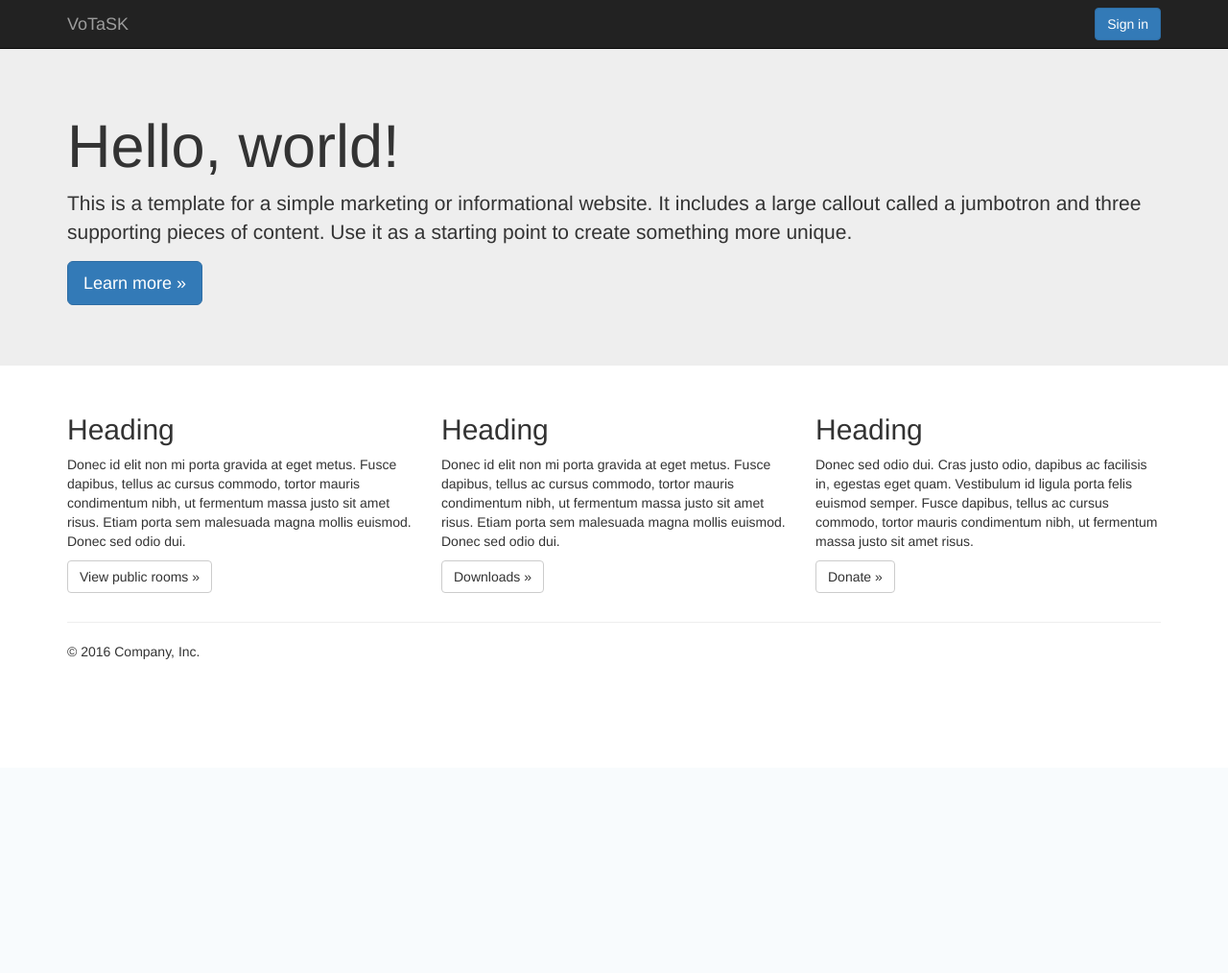
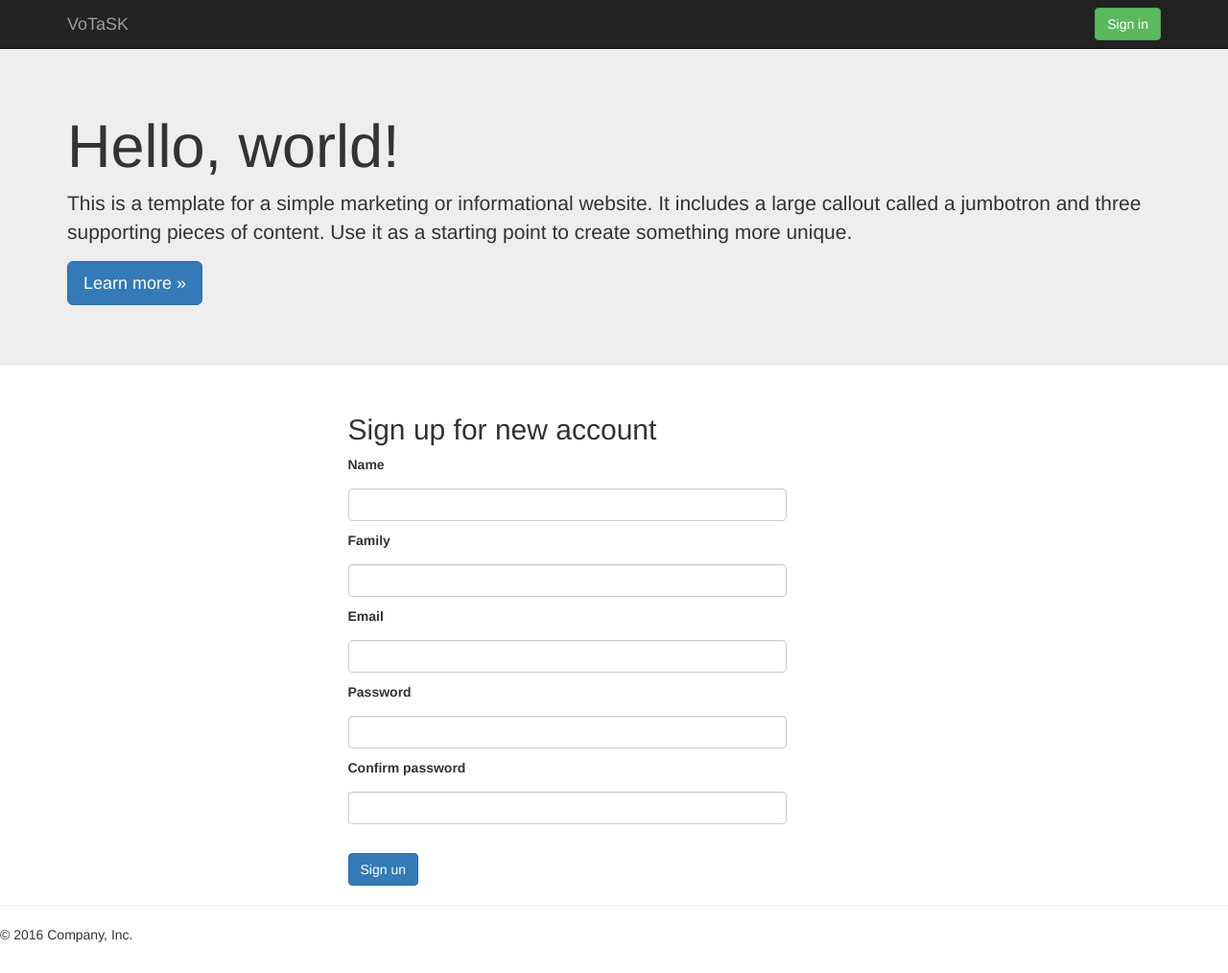
Before and after one commit to TrainingFlask/VoTask, a Flask app: page /auth/sign_up in a window 1280 px wide. Shown: the whole page at 96% size. Before the commit the page ends 687 px from the top, so only its background shows below. Run offline with Flask 2, Linux system fonts and the light colour scheme; some libraries are stand-ins or nearby versions.

Commit message:
complete login.html and register.html pages, login and register forms complete.

```diff
--- a/config.py
+++ b/config.py
@@ -4,6 +4,7 @@
 class Config:
     SECRET_KEY = os.environ.get('SECRET_KEY') or 'strong key'
     SQLALCHEMY_DATABASE_URI = 'sqlite:///votask.db'
+    WTF_CSRF_ENABLED = True
 
     @staticmethod
     def init_app(app):
--- a/run.py
+++ b/run.py
@@ -1,7 +1,5 @@
-import os
-
 from src.app import app
 
 
 if __name__ == '__main__':
-    app.run(host='0.0.0.0', port=8080)
+    app.run(host='0.0.0.0')
--- a/src/auth/forms.py
+++ b/src/auth/forms.py
@@ -1,8 +1,19 @@
-from flask_wtf import Form
-from wtforms import StringField, validators, PasswordField
+from flask_wtf import FlaskForm
+from wtforms import StringField, validators, PasswordField, BooleanField
+from flask_wtf.html5 import EmailField
 
 
-class LoginForm(Form):
+class LoginForm(FlaskForm):
 
-    email = StringField(label='Email', validator=[validators.DataRequired()])
-    password = PasswordField(label='Password', validator=[validators.DataRequired()])
+    email = StringField(label='Email', validators=[validators.DataRequired()])
+    password = PasswordField(label='Password', validators=[validators.DataRequired()])
+    remember_me = BooleanField(label='Remember me', default=False)
+
+
+class RegisterForm(FlaskForm):
+
+    name = StringField(label='Name', validators=[validators.DataRequired()])
+    family = StringField(label='Family', validators=[validators.DataRequired()])
+    email = EmailField(label='Email', validators=[validators.DataRequired()])
+    password = PasswordField(label='Password', validators=[validators.DataRequired()])
+    confirm_password = PasswordField(label='Confirm password', validators=[validators.DataRequired()])
--- a/src/auth/views.py
+++ b/src/auth/views.py
@@ -1,16 +1,21 @@
-from flask import render_template, redirect, url_for
+from flask import render_template, redirect, url_for, request
 from flask_login import login_user
 
 from . import bp_auth
-from src.auth.forms import LoginForm
+from src.auth.forms import LoginForm, RegisterForm
 
 
 @bp_auth.route('/sign_in', methods=['GET', 'POST'])
 def login():
     form = LoginForm()
+    if request.method == 'POST' and form.validate_on_submit():
+        print('OK')
     return render_template("auth/login.html", form=form)
 
 
 @bp_auth.route('/sign_up')
 def register():
-    return render_template("auth/register.html")
+    form = RegisterForm()
+    if request.method == 'POST' and form.validate_on_submit():
+        print('OK')
+    return render_template("auth/register.html", form=form)
--- a/src/templates/auth/register.html
+++ b/src/templates/auth/register.html
@@ -5,5 +5,55 @@
 {% endblock %}
 
 {% block navButton %}
-    <a href="{{ url_for('auth.login') }}"><button type="submit" class="btn btn-primary">Sign in</button></a>
+    <a href="{{ url_for('auth.login') }}"><button type="button" class="btn btn-success">Sign in</button></a>
 {% endblock%}
+
+{% block num2 %}
+    <div class="container">
+        <div class="row">
+            <div class="col-md-5 col-md-offset-3">
+                <h2>Sign up for new account</h2>
+            </div>
+        </div>
+
+        <form action="" method="POST" class="form-horizontal">
+            {{ form.hidden_tag() }}
+            <div class="row">
+                <div class="col-md-5 col-md-offset-3">
+                    <p>{{ form.name.label }}</p>
+                    <p>{{ form.name(class="form-control") }}</p>
+                </div>
+            </div>
+            <div class="row">
+                <div class="col-md-5 col-md-offset-3">
+                    <p>{{ form.family.label }}</p>
+                    <p>{{ form.family(class="form-control") }}</p>
+                </div>
+            </div>
+            <div class="row">
+                <div class="col-md-5 col-md-offset-3">
+                    <p>{{ form.email.label }}</p>
+                    <p>{{ form.email(class="form-control") }}</p>
+                </div>
+            </div>
+            <div class="row">
+                <div class="col-md-5 col-md-offset-3">
+                    <p>{{ form.password.label }}</p>
+                    <p>{{ form.password(class="form-control") }}</p>
+                </div>
+            </div>
+            <div class="row">
+                <div class="col-md-5 col-md-offset-3">
+                    <p>{{ form.confirm_password.label }}</p>
+                    <p>{{ form.confirm_password(class="form-control") }}</p>
+                </div>
+            </div>
+            <br>
+            <div class="row">
+                <div class="col-md-5 col-md-offset-3">
+                    <button type="submit" class="btn btn-primary">Sign un</button>
+                </div>
+            </div>
+        </form>
+    </div>
+{% endblock %}
--- a/src/templates/base.html
+++ b/src/templates/base.html
@@ -55,11 +55,22 @@
               <input type="password" placeholder="Password" class="form-control" value="{{ request.form.password }}" style="display: none">
             </div>
             {% block navButton %}
-              <a href="{{ url_for('auth.login') }}"><button type="submit" class="btn btn-success">Sign in</button></a>
-              <button type="submit" class="btn btn-primary">Sign up</button>
+              <a href="{{ url_for('auth.login') }}"><button type="button" class="btn btn-success">Sign in</button></a>
+              <a href="{{ url_for('auth.register') }}"><button type="button" class="btn btn-primary">Sign up</button></a>
             {% endblock %}
           </form>
         </div><!--/.navbar-collapse -->
+        <div class="">
+            {% with messages = get_flashed_messages() %}
+                {% if messages %}
+                    <ul>
+                        {% for message in messages %}
+                            <li>message</li>
+                        {% endfor %}
+                    </ul>
+                {% endif %}
+            {% endwith %}
+        </div>
       </div>
     </nav>
 
```
Also changed, not shown: src/templates/auth/login.html (+31 -12 lines), src/ext.py (line endings or trailing spaces).
